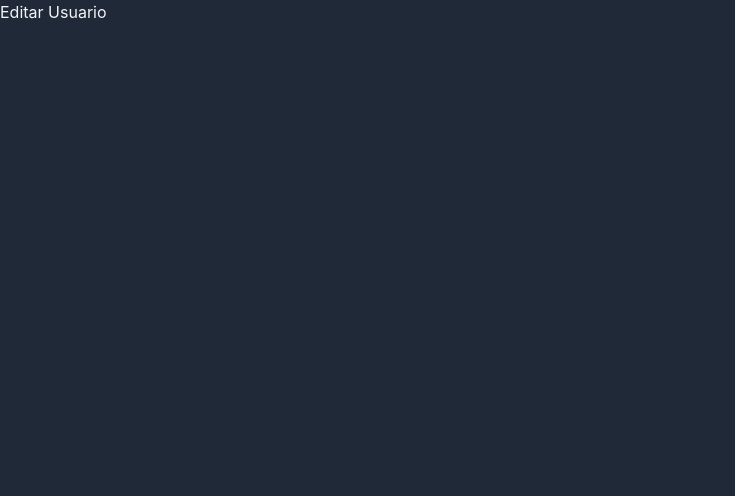
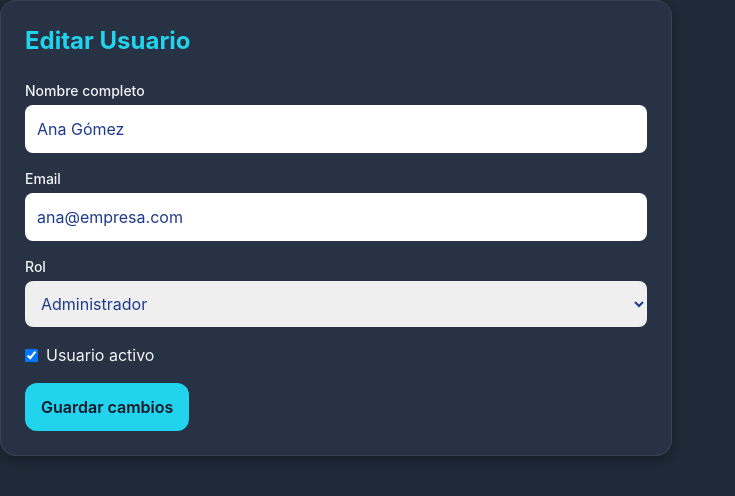
Before and after one commit to FlorLlosa/monitoreo_emisiones_huella, a Vue app: page /users/1/edit in a window 1280 px wide. Shown: the top 496 px of the page, without its empty margins (0-735 px from the left). Built offline with nearby package versions, Linux system fonts and the light colour scheme.

Commit message:
feat(users): agregar detalle de usuario y editar vistas

```diff
--- a/src/views/users/UserDetail.vue
+++ b/src/views/users/UserDetail.vue
@@ -1,8 +1,52 @@
 <script setup lang="ts">
+import { computed } from 'vue'
+import { useRoute, RouterLink } from 'vue-router'
+import type { User } from '@/interfaces/User'
+
+const route = useRoute()
+
+const users: User[] = [
+  { id: 1, name: 'Ana Gómez', email: 'ana@empresa.com', role: 'Administrador', active: true },
+  { id: 2, name: 'Carlos Pérez', email: 'carlos@empresa.com', role: 'Supervisor', active: true },
+  { id: 3, name: 'Laura Díaz', email: 'laura@empresa.com', role: 'Operador', active: false }
+]
+
+const userId = computed(() => Number(route.params.id))
+
+const user = computed(() =>
+  users.find((item) => item.id === userId.value)
+)
 </script>
 
 <template>
-  <div>
-    <h1>Detalle Usuario</h1>
+  <div class="industrial-card p-6 max-w-2xl">
+    <h1 class="text-2xl font-bold text-energy-accent mb-6">
+      Detalle de Usuario
+    </h1>
+
+    <div v-if="user" class="space-y-3">
+      <p><strong>ID:</strong> {{ user.id }}</p>
+      <p><strong>Nombre:</strong> {{ user.name }}</p>
+      <p><strong>Email:</strong> {{ user.email }}</p>
+      <p><strong>Rol:</strong> {{ user.role }}</p>
+
+      <p>
+        <strong>Estado:</strong>
+        <span :class="user.active ? 'text-green-400' : 'text-red-400'">
+          {{ user.active ? 'Activo' : 'Inactivo' }}
+        </span>
+      </p>
+
+      <RouterLink
+        :to="`/users/${user.id}/edit`"
+        class="inline-block mt-4 px-4 py-2 rounded-lg bg-cyan-600 hover:bg-cyan-700"
+      >
+        Editar usuario
+      </RouterLink>
+    </div>
+
+    <p v-else class="text-red-400">
+      Usuario no encontrado.
+    </p>
   </div>
 </template>
--- a/src/views/users/UserEdit.vue
+++ b/src/views/users/UserEdit.vue
@@ -1,8 +1,118 @@
 <script setup lang="ts">
+import { computed, ref } from 'vue'
+import { useRoute, useRouter } from 'vue-router'
+import type { User } from '@/interfaces/User'
+
+const route = useRoute()
+const router = useRouter()
+
+const users: User[] = [
+  { id: 1, name: 'Ana Gómez', email: 'ana@empresa.com', role: 'Administrador', active: true },
+  { id: 2, name: 'Carlos Pérez', email: 'carlos@empresa.com', role: 'Supervisor', active: true },
+  { id: 3, name: 'Laura Díaz', email: 'laura@empresa.com', role: 'Operador', active: false }
+]
+
+const userId = computed(() => Number(route.params.id))
+
+const selectedUser = computed(() =>
+  users.find((item) => item.id === userId.value)
+)
+
+const name = ref(selectedUser.value?.name ?? '')
+const email = ref(selectedUser.value?.email ?? '')
+const role = ref<User['role']>(selectedUser.value?.role ?? 'Operador')
+const active = ref(selectedUser.value?.active ?? true)
+
+const errorMessage = ref('')
+
+const handleSubmit = () => {
+  if (!name.value.trim() || !email.value.trim()) {
+    errorMessage.value = 'Todos los campos son obligatorios.'
+    return
+  }
+
+  if (!email.value.includes('@')) {
+    errorMessage.value = 'El email debe tener un formato válido.'
+    return
+  }
+
+  const updatedUser: User = {
+    id: userId.value,
+    name: name.value,
+    email: email.value,
+    role: role.value,
+    active: active.value
+  }
+
+  console.log('Usuario editado:', updatedUser)
+
+  router.push(`/users/${userId.value}`)
+}
 </script>
 
 <template>
-  <div>
-    <h1>Editar Usuario</h1>
+  <div class="industrial-card p-6 max-w-2xl">
+    <h1 class="text-2xl font-bold text-energy-accent mb-6">
+      Editar Usuario
+    </h1>
+
+    <form
+      v-if="selectedUser"
+      @submit.prevent="handleSubmit"
+      class="space-y-4"
+    >
+      <div>
+        <label class="block text-sm font-medium mb-1">
+          Nombre completo
+        </label>
+        <input
+          v-model="name"
+          type="text"
+          class="w-full p-3 rounded-lg text-blue-900"
+        />
+      </div>
+
+      <div>
+        <label class="block text-sm font-medium mb-1">
+          Email
+        </label>
+        <input
+          v-model="email"
+          type="email"
+          class="w-full p-3 rounded-lg text-blue-900"
+        />
+      </div>
+
+      <div>
+        <label class="block text-sm font-medium mb-1">
+          Rol
+        </label>
+        <select
+          v-model="role"
+          class="w-full p-3 rounded-lg text-blue-900"
+        >
+          <option value="Administrador">Administrador</option>
+          <option value="Supervisor">Supervisor</option>
+          <option value="Operador">Operador</option>
+        </select>
+      </div>
+
+      <label class="flex items-center gap-2">
+        <input type="checkbox" v-model="active" />
+        Usuario activo
+      </label>
+
+      <p v-if="errorMessage" class="text-red-400">
+        {{ errorMessage }}
+      </p>
+
+      <button type="submit" class="btn-primary">
+        Guardar cambios
+      </button>
+    </form>
+
+    <p v-else class="text-red-400">
+      Usuario no encontrado.
+    </p>
   </div>
 </template>
```
